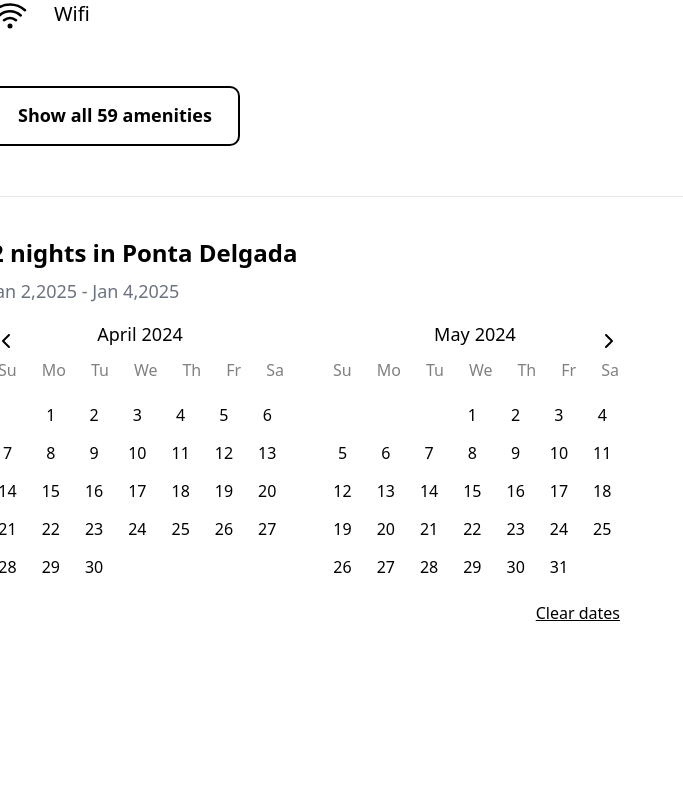
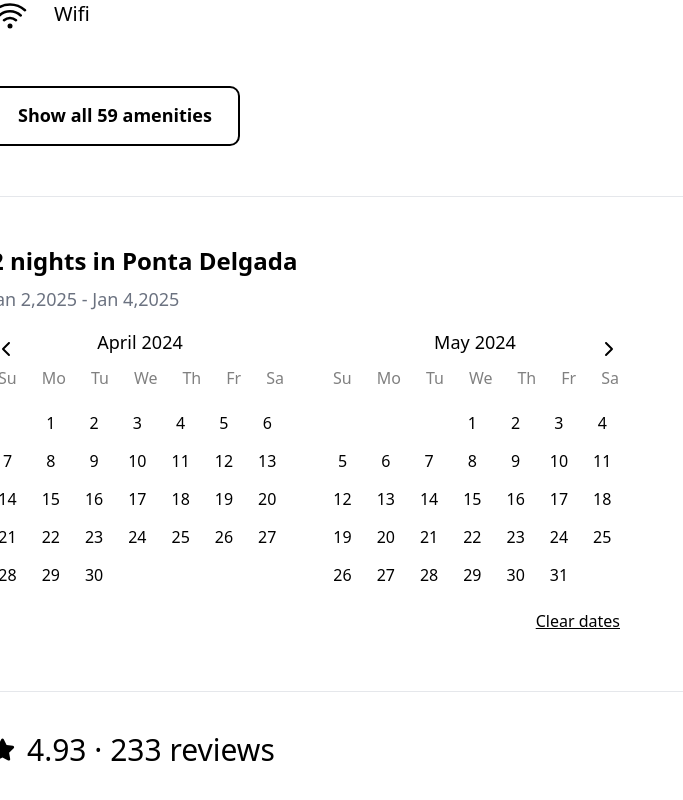
Before and after one commit to fogset/Airbnb_React, a React (Vite) app: page / in a window 1280 px wide. Shown: the part 2219-3019 px from the top of the page, without its empty margins (0-683 px from the left). Before the commit the page ends 2954 px from the top, so only its background shows below. Built offline with nearby package versions, Linux system fonts and the light colour scheme.

Commit message:
add review title

```diff
--- a/src/components/properties/PropertyDetail/PropertyDateCount.tsx
+++ b/src/components/properties/PropertyDetail/PropertyDateCount.tsx
@@ -4,7 +4,7 @@ import DateRangePicker from "./../../DatePicker/DateRangePicker";
 function PropertyDateCount() {
     return (
         <Container>
-            <div className="font-bold text-2xl mt-10">2 nights in Ponta Delgada</div>
+            <div className="font-bold text-2xl">2 nights in Ponta Delgada</div>
             <div className="mt-2 text-lg text-gray-500">Jan 2,2025 - Jan 4,2025</div>
             <div className="mt-4">
                 <DateRangePicker />
--- /dev/null
+++ b/src/components/properties/PropertyDetail/ReviewTitle.tsx
@@ -0,0 +1,17 @@
+import React from "react";
+import { FaStar } from "react-icons/fa";
+
+function ReviewTitle() {
+    return (
+        <div>
+            <div className="flex">
+                <div className="flex items-center mr-3">
+                    <FaStar size={25} />
+                </div>
+                <div className=" text-3xl font-medium">4.93 · 233 reviews</div>
+            </div>
+        </div>
+    );
+}
+
+export default ReviewTitle;
--- a/src/pages/PropertyDetail.tsx
+++ b/src/pages/PropertyDetail.tsx
@@ -12,6 +12,7 @@ import { TbBeach } from "react-icons/tb";
 import { IoWifiOutline } from "react-icons/io5";
 import { TbToolsKitchen2 } from "react-icons/tb";
 import PropertyDateCount from "../components/properties/PropertyDetail/PropertyDateCount";
+import ReviewTitle from "../components/properties/PropertyDetail/ReviewTitle";
 
 function PropertyDetail() {
     return (
@@ -123,7 +124,13 @@ function PropertyDetail() {
                 </div>
                 <AmenityBox>Show all 59 amenities</AmenityBox>
                 <hr />
-                <PropertyDateCount />
+                <div className="mt-12 mb-12">
+                    <PropertyDateCount />
+                </div>
+                <hr />
+                <div className="mt-10">
+                    <ReviewTitle />
+                </div>
             </Description>
         </Container>
     );
```
